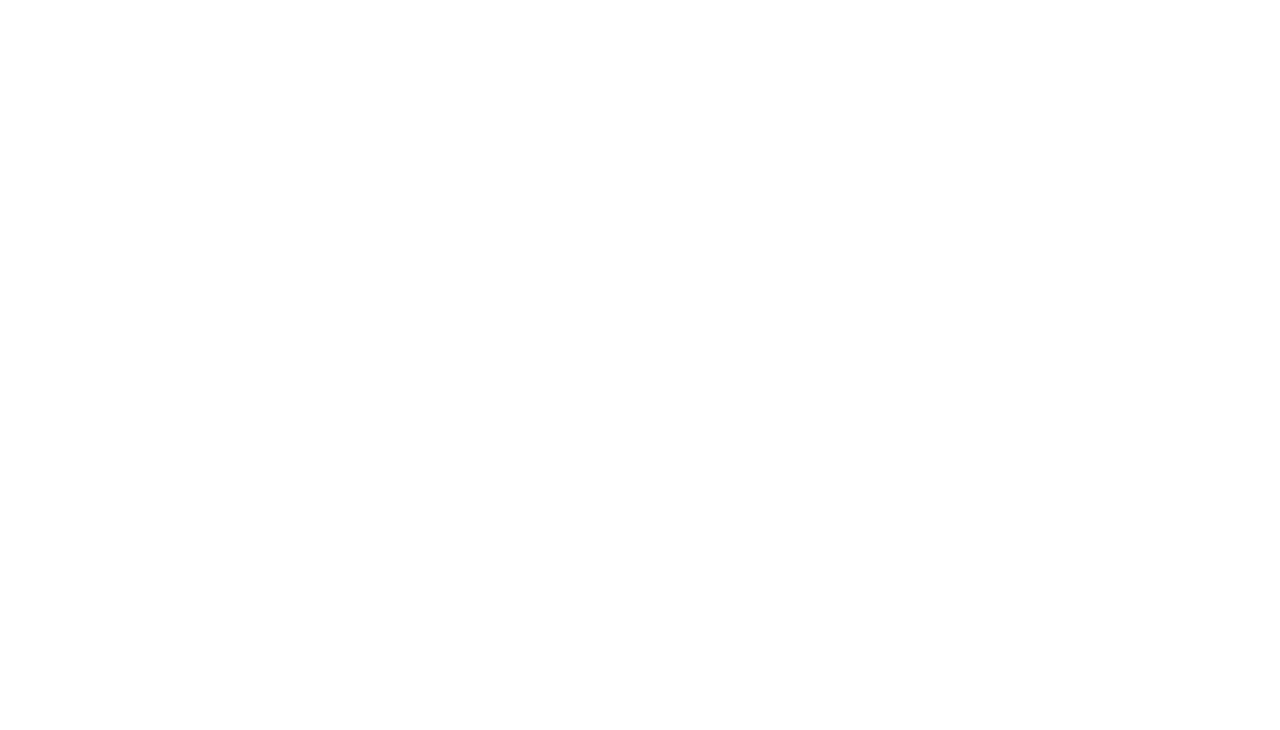
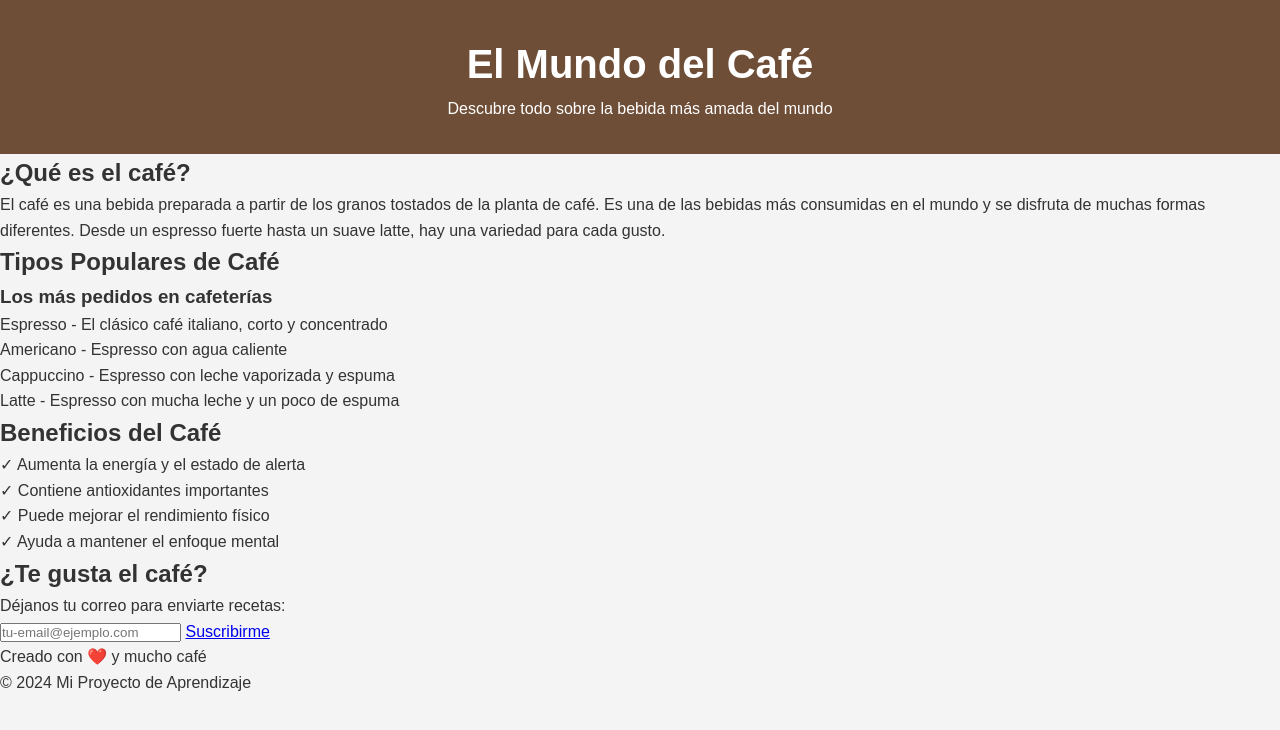
Before and after one commit to josuesolano21/proyecto_tf_pseudo_clases_y_elementos, a plain HTML site: page index.html in a window 1280 px wide. Drawn offline with Linux system fonts and the light colour scheme.

Commit message:
Implementacion de contenido en index.html, y css con modelo caja

```diff
--- a/index.html
+++ b/index.html
@@ -3,9 +3,63 @@
 <head>
   <meta charset="UTF-8">
   <meta name="viewport" content="width=device-width, initial-scale=1.0">
+  <link rel="stylesheet" href="./style.css">
   <title>Document</title>
 </head>
 <body>
+  <!-- HEADER -->
+    <header>
+        <h1>El Mundo del Café</h1>
+        <p>Descubre todo sobre la bebida más amada del mundo</p>
+    </header>
+
+    <!-- MAIN -->
+    <main>
+        <!-- SECTION 1 -->
+        <section>
+            <h2>¿Qué es el café?</h2>
+            <p>El café es una bebida preparada a partir de los granos tostados de la planta de café. Es una de las bebidas más consumidas en el mundo y se disfruta de muchas formas diferentes. Desde un espresso fuerte hasta un suave latte, hay una variedad para cada gusto.</p>
+        </section>
+
+        <!-- SECTION 2 con ARTICLE -->
+        <section>
+            <h2>Tipos Populares de Café</h2>
+            <article>
+                <h3>Los más pedidos en cafeterías</h3>
+                <ul class="lista-cafes">
+                    <li>Espresso - El clásico café italiano, corto y concentrado</li>
+                    <li>Americano - Espresso con agua caliente</li>
+                    <li>Cappuccino - Espresso con leche vaporizada y espuma</li>
+                    <li>Latte - Espresso con mucha leche y un poco de espuma</li>
+                </ul>
+            </article>
+        </section>
+
+        <!-- SECTION 3 -->
+        <section>
+            <h2>Beneficios del Café</h2>
+            <ul class="beneficios">
+                <li>✓ Aumenta la energía y el estado de alerta</li>
+                <li>✓ Contiene antioxidantes importantes</li>
+                <li>✓ Puede mejorar el rendimiento físico</li>
+                <li>✓ Ayuda a mantener el enfoque mental</li>
+            </ul>
+        </section>
+
+        <!-- SECTION 4 - Formulario simple -->
+        <section>
+            <h2>¿Te gusta el café?</h2>
+            <p>Déjanos tu correo para enviarte recetas:</p>
+            <input type="email" placeholder="tu-email@ejemplo.com">
+            <a href="#" class="boton-contacto">Suscribirme</a>
+        </section>
+    </main>
+
+    <!-- FOOTER -->
+    <footer>
+        <p>Creado con ❤️ y mucho café</p>
+        <p>&copy; 2024 Mi Proyecto de Aprendizaje</p>
+    </footer>
 
 </body>
 </html>
--- a/style.css
+++ b/style.css
@@ -0,0 +1,25 @@
+ /* Reset básico */
+ * {
+   margin: 0;
+   padding: 0;
+   box-sizing: border-box;
+ }
+
+ body {
+   font-family: Arial, sans-serif;
+   line-height: 1.6;
+   color: #333;
+   background-color: #f4f4f4;
+ }
+
+ /* HEADER */
+ header {
+   background-color: #6f4e37;
+   color: white;
+   text-align: center;
+   padding: 2rem;
+ }
+
+ header h1 {
+   font-size: 2.5rem;
+ }
```
